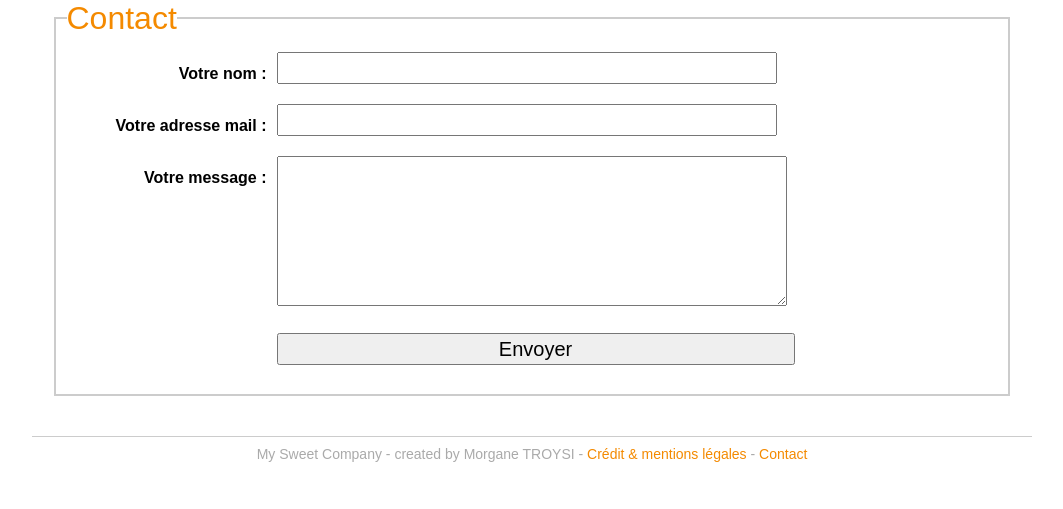
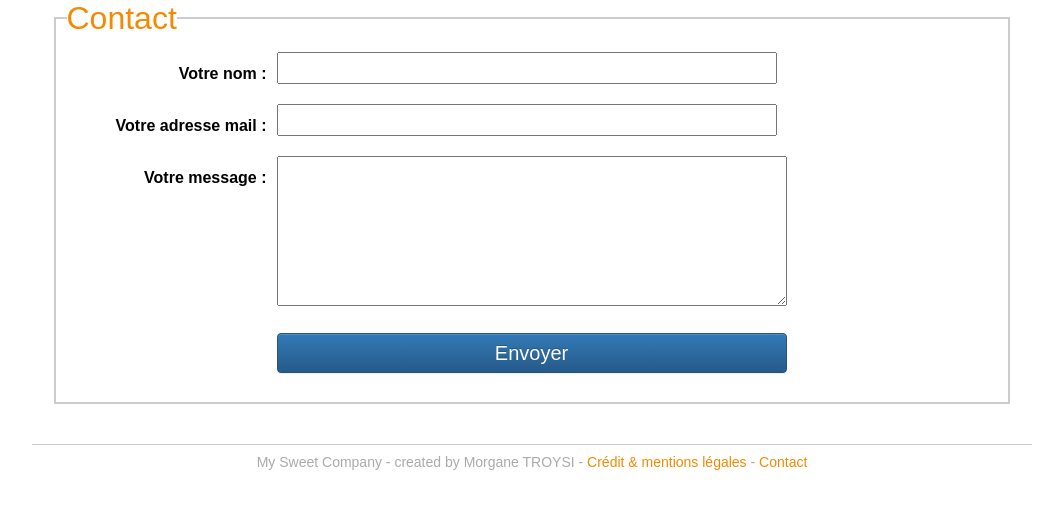
Before and after one commit to mtroysi/mySweetCompany, a Django app: page /contact in a window 1280 px wide. Shown: the part 197-706 px from the top of the page, without its empty margins (108-1171 px from the left). Run offline with Django 3.2, Linux system fonts and the light colour scheme; some libraries are stand-ins or nearby versions; some web fonts are replaced.

Commit message:
Button style

```diff
--- a/mySweetCompany/static/mySweetCompany/style.css
+++ b/mySweetCompany/static/mySweetCompany/style.css
@@ -188,7 +188,7 @@ form.contact textarea {
 
 form.contact button[type="submit"] {
     margin-left: 210px;
-    width: 518px;
+    width: 510px;
     line-height: 26px;
     font-size: 20px;
     min-height: 26px;
--- a/mySweetCompany/templates/contact.html
+++ b/mySweetCompany/templates/contact.html
@@ -9,7 +9,7 @@
     <form role="form" class="contact" action="" method="post">
         {% csrf_token %}
         {{ form.as_p }}
-        <button type="submit">Envoyer</button>
+        <button type="submit" class="btn btn-primary">Envoyer</button>
     </form>
     </fieldset>
 {% endblock %}
--- a/mySweetCompany/templates/inscription.html
+++ b/mySweetCompany/templates/inscription.html
@@ -9,7 +9,7 @@
     <form role="form" class="contact" action="" method="post">
         {% csrf_token %}
         {{ form.as_p }}
-        <button type="submit">Envoyer</button>
+        <button type="submit" class="btn btn-primary">Envoyer</button>
     </form>
     </fieldset>
 {% endblock %}
--- a/mySweetCompany/templates/login.html
+++ b/mySweetCompany/templates/login.html
@@ -9,7 +9,7 @@
     <form role="form" class="contact" action="" method="post">
         {% csrf_token %}
         {{ form.as_p }}
-        <button type="submit">Envoyer</button>
+        <button type="submit" class="btn btn-primary">Envoyer</button>
     </form>
         <p class="notice">Pas encore inscrit ? <a href="{% url 'inscription' %}">Inscrivez-vous !</a></p>
     </fieldset>
```
